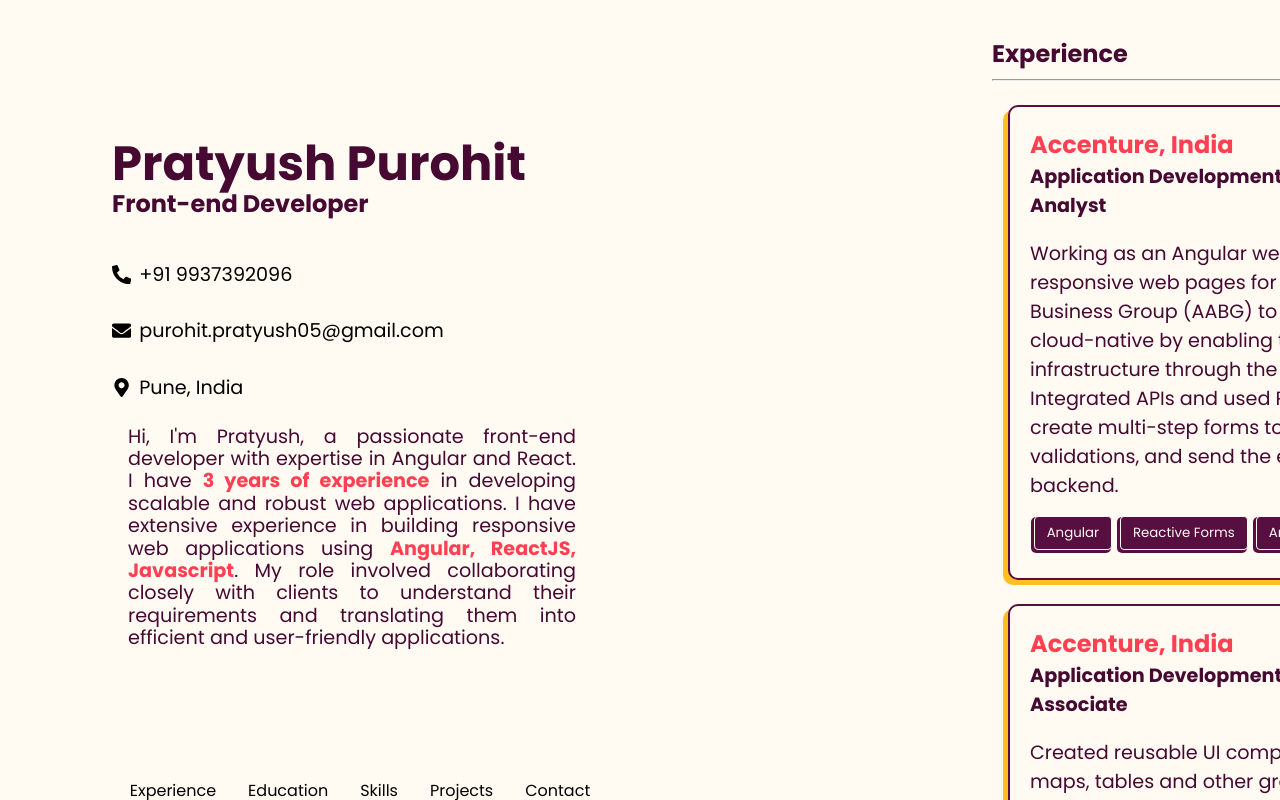
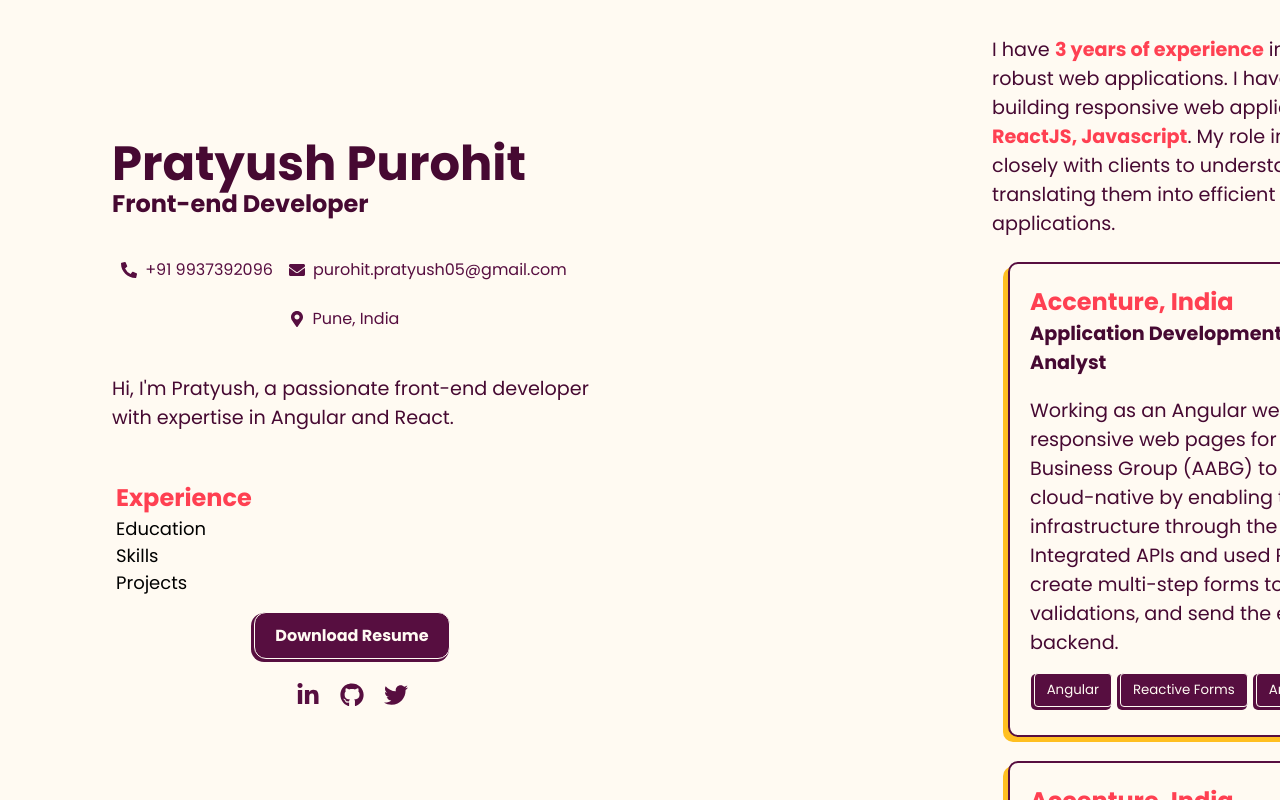
Before and after one commit to Pratyush-05/portfolio, a React (Create React App) app: page / in a window 1280 px wide. Shown: the top 800 px of the page. Built offline with nearby package versions, Linux system fonts and the light colour scheme.

Commit message:
made left side container changes

```diff
--- a/src/components/Contact.css
+++ b/src/components/Contact.css
@@ -1,9 +1,11 @@
 /* Contact.css */
 .contact {
-  color: #000;
+  color: #570e40;
   display: flex;
   align-items: center;
   flex-wrap: wrap;
+  justify-content: center;
+  margin-bottom: 1rem;
 }
 
 .contact p {
--- a/src/components/Experince.js
+++ b/src/components/Experince.js
@@ -1,64 +1,77 @@
-import WorkExperience from './WorkExperience';
+import WorkExperience from "./WorkExperience";
 
 const Experience = () => {
   const workExperiences = [
     {
-          company: 'Accenture, India',
-          location: 'Pune, India',
-          role: 'Application Development Analyst',
-          startDate: 'September 2022',
-          endDate: 'Present',
+      company: "Accenture, India",
+      location: "Pune, India",
+      role: "Application Development Analyst",
+      startDate: "September 2022",
+      endDate: "Present",
       responsibilities: [
-            'Working as an Angular web developer to build responsive web pages for Accenture AWS Business Group (AABG) to help clients become cloud-native by enabling them to set up cloud infrastructure through the web application.',
-            'Integrated APIs and used Reactive forms to create multi-step forms to fetch inputs, apply validations, and send the entered value to the backend.',
-            'Created pages having features like instant search (using Pipes), applying filters, sorting, and displaying status by manipulating components of the Angular Material UI library and writing logic in TypeScript.',
+        "Working as an Angular web developer to build responsive web pages for Accenture AWS Business Group (AABG) to help clients become cloud-native by enabling them to set up cloud infrastructure through the web application.",
+        "Integrated APIs and used Reactive forms to create multi-step forms to fetch inputs, apply validations, and send the entered value to the backend.",
+        "Created pages having features like instant search (using Pipes), applying filters, sorting, and displaying status by manipulating components of the Angular Material UI library and writing logic in TypeScript.",
       ],
-          techStacks: ['Angular', 'Reactive Forms', 'Angular Material', 'TypeScript'],
+      techStacks: [
+        "Angular",
+        "Reactive Forms",
+        "Angular Material",
+        "TypeScript",
+      ],
     },
     {
-          company: 'Accenture, India',
-          location: 'Bengaluru, India',
-          role: 'Application Development Associate',
-          startDate: 'June 2021',
-          endDate: 'August 2022',
+      company: "Accenture, India",
+      location: "Bengaluru, India",
+      role: "Application Development Associate",
+      startDate: "June 2021",
+      endDate: "August 2022",
       responsibilities: [
-            'Created reusable UI components such as charts, maps, tables and other graphical representations for data visualization using Angular to build a component library for Accenture.',
-            'Wrote unit test cases using Jasmine and Karma to increase code coverage.',
-            'Analysed SonarQube reports and refactored code to resolve code smells and security hotspots to improve code quality and decrease code complexity.',
-            'Cleared TechLeap by Accenture and was eligible for fast-track promotion.',
+        "Created reusable UI components such as charts, maps, tables and other graphical representations for data visualization using Angular to build a component library for Accenture.",
+        "Wrote unit test cases using Jasmine and Karma to increase code coverage.",
+        "Analysed SonarQube reports and refactored code to resolve code smells and security hotspots to improve code quality and decrease code complexity.",
+        "Cleared TechLeap by Accenture and was eligible for fast-track promotion.",
       ],
-          techStacks: ['Angular', 'Jasmine', 'Karma', 'SonarQube'],
+      techStacks: ["Angular", "Jasmine", "Karma", "SonarQube"],
     },
     {
-          company: 'Auxentious Technologies',
-          location: 'Bhubaneswar, Odisha',
-          role: 'Front-end Developer',
-          startDate: 'January 2021',
-          endDate: 'April 2021',
+      company: "Auxentious Technologies",
+      location: "Bhubaneswar, Odisha",
+      role: "Front-end Developer",
+      startDate: "January 2021",
+      endDate: "April 2021",
       responsibilities: [
-            'Involved in building the front-end application for the company using React.',
-            'Worked with the UX team to analyse and understand business requirements and converted the same into UI application.',
-            'Collaborated with the Backend team to create JSON schema and integrate API with UI.'
+        "Involved in building the front-end application for the company using React.",
+        "Worked with the UX team to analyse and understand business requirements and converted the same into UI application.",
+        "Collaborated with the Backend team to create JSON schema and integrate API with UI.",
       ],
-          techStacks: ['React', 'Jest', 'Tailwind CSS'],
+      techStacks: ["React", "Jest", "Tailwind CSS"],
     },
     {
-          company: 'DRDO',
-          location: 'Balasore, Odisha',
-          role: 'Project: Classify Different Air-Borne Objects',
-          startDate: 'May 2019',
-          endDate: 'June 2019',
+      company: "DRDO",
+      location: "Balasore, Odisha",
+      role: "Project: Classify Different Air-Borne Objects",
+      startDate: "May 2019",
+      endDate: "June 2019",
       responsibilities: [
-            'The classification was done by applying machine learning algorithms to data received from radars.',
-            'Parameters such as signal strength, acceleration, altitude and velocity were considered. Partitioning of the trajectory was done using the moving window concept.',
-            'The accuracy rates of the classifier models were noted. It was concluded that the best model for such data is the Decision Tree (Accuracy: 99.69%)',
+        "The classification was done by applying machine learning algorithms to data received from radars.",
+        "Parameters such as signal strength, acceleration, altitude and velocity were considered. Partitioning of the trajectory was done using the moving window concept.",
+        "The accuracy rates of the classifier models were noted. It was concluded that the best model for such data is the Decision Tree (Accuracy: 99.69%)",
       ],
-          techStacks: ['Python', 'Machine Learning'],
+      techStacks: ["Python", "Machine Learning"],
     },
   ];
 
   return (
     <div>
+      <p>
+        I have <strong>3 years of experience</strong> in developing scalable and
+        robust web applications. I have extensive experience in building
+        responsive web applications using{" "}
+        <strong>Angular, ReactJS, Javascript</strong>. My role involved
+        collaborating closely with clients to understand their requirements and
+        translating them into efficient and user-friendly applications.
+      </p>
       {workExperiences.map((experience, index) => (
         <WorkExperience
           key={index}
--- a/src/components/Home.css
+++ b/src/components/Home.css
@@ -40,9 +40,11 @@
     z-index: 1; /* Ensure it's on top of other elements */
   }
 
-  .description{
+  .description {
     font-size: small;
   }
+
+
 } /* Styles for screens between 768px and 1024px (tablets) */
 @media (min-width: 768px) and (max-width: 1024px) {
   .home {
@@ -56,6 +58,12 @@
 } /* Styles for screens larger than 1024px (desktops) */
 @media (min-width: 1025px) {
   /* Existing styles */
+
+  .left-desc{
+    margin-bottom: 3rem;
+    font-size: larger;
+    text-align: left;
+  }
   .home {
     width: 50%;
     min-height: 100vh;
@@ -80,11 +88,11 @@
     font-size: 3rem;
     margin-bottom: 1rem;
   }
-  .hero-content p {
+  /* .hero-content p {
     font-size: 1.2rem;
     margin-bottom: 2rem;
     text-align: justify;
-  } /* .btn { display: inline-block; background-color: 460932; color: #fff; padding: 0.5rem 1rem; border-radius: 0.25rem; text-decoration: none; transition: background-color 0.3s ease; } .btn:hover { background-color: rgb(60, 60, 60); } */
+  } .btn { display: inline-block; background-color: 460932; color: #fff; padding: 0.5rem 1rem; border-radius: 0.25rem; text-decoration: none; transition: background-color 0.3s ease; } .btn:hover { background-color: rgb(60, 60, 60); } */
   .subheading p {
     font-size: 1.2rem;
     text-align: left;
@@ -94,7 +102,6 @@
     /* color:#ff4052; */
     text-align: left;
   }
-
 
   .mainContainer {
     display: flex;
@@ -109,6 +116,7 @@
     margin-left: 1rem;
   }
   .nav-link {
+    cursor: default;
     color: black;
     text-decoration: none;
     padding: 0.5rem;
@@ -118,16 +126,33 @@
   .nav-link.active {
     /* Class for the active link */
     font-weight: bold; /* Making the text bold */
-    font-size: 1.25rem; /* Increasing the font size to make it grow */
-    color: black; /* Change color to make it visually distinctive */
+    font-size: x-large; /* Increasing the font size to make it grow */
+    color: #ff4052; /* Change color to make it visually distinctive */
   }
   .nav-link:hover {
     background-color: rgba(255, 255, 255, 0.2);
     cursor: default;
+    cursor: pointer;
   }
   .navbar-nav {
-    margin: 5rem;
-    justify-content: center;
+    font-size: large;
+    flex-direction: column;
+    list-style: none;
+    justify-content: start;
+    text-align: left;
+    margin-bottom: 1rem;
+    margin-left: -20px;
+  }
+
+  .description{
+    font-size: x-large;
+  }
+
+  .sect{
+    display: none;
+  }
+  hr{
+    display: none;
   }
 }
 .designation {
@@ -135,14 +160,13 @@
   margin-top: -30px;
 }
 
-.name{
+.name {
   text-align: left;
 }
 
 .description {
   margin-right: 1rem;
   text-align: justify;
-  padding: 1rem;
   line-height: 1.4rem;
   margin: auto;
 }
@@ -151,13 +175,12 @@ strong {
   color: #ff4052;
 }
 
-.hero-content{
+.hero-content {
   display: flex;
   flex-direction: column;
   padding: 0 1rem;
 }
 
-.sect{
-
+.sect {
   margin-bottom: 0px;
 }
--- a/src/components/Home.js
+++ b/src/components/Home.js
@@ -20,16 +20,10 @@ const Home = () => {
           <h2 className="designation">Front-end Developer</h2>
           <Contact />
 
-          <p className="description">
+          <p className=" left-desc">
             Hi, I'm Pratyush, a passionate front-end developer with expertise in
-            Angular and React. I have <strong>3 years of experience</strong> in
-            developing scalable and robust web applications. I have extensive
-            experience in building responsive web applications using{" "}
-            <strong>Angular, ReactJS, Javascript</strong>. My role involved
-            collaborating closely with clients to understand their requirements
-            and translating them into efficient and user-friendly applications.
+            Angular and React.
           </p>
-
 
           <ul className="navbar-nav">
             <li className="nav-item">
@@ -40,6 +34,7 @@ const Home = () => {
                 smooth={true}
                 duration={500}
                 activeClass="active"
+                offset={-70}
               >
                 Experience
               </Link>
@@ -78,11 +73,6 @@ const Home = () => {
                 activeClass="active"
               >
                 Projects
-              </Link>
-            </li>
-            <li className="nav-item">
-              <Link to="/contact" className="nav-link">
-                Contact
               </Link>
             </li>
           </ul>
--- a/src/components/Skills.css
+++ b/src/components/Skills.css
@@ -2,11 +2,12 @@
 .skills-container {
   padding: 20px;
   color: #460932;
-  border: 2px solid #570e40;
   background-color: #fffaf2;
   box-shadow: -5px 5px 0 0 #ffbf21;
   border-radius: 10px;
   margin: 0 1rem;
+  overflow: hidden;
+  border: 2px solid #570e40;
 }
 
 .skills-grid {
@@ -35,28 +36,18 @@
 }
 
 @media (max-width: 768px) {
-  /* .skills-container {
+  .skills-container {
     margin: 0 0.5rem;
+    overflow-x: scroll;
+    -webkit-overflow-scrolling: touch;
   }
 
-  .skills-grid {
-    grid-template-columns: repeat(2, 1fr);
-  } */
-
-  .skills-container {
-    padding: 20px;
-    color: #460932;
-    border: 2px solid #570e40;
-    background-color: #fffaf2;
-    box-shadow: -5px 5px 0 0 #ffbf21;
-    border-radius: 10px;
-    margin: 0 0.5rem;
-    overflow: hidden;
+  .skills-row {
+    display: flex;
+    transition: transform 0.3s ease-out; /* Updated transition */
   }
 
-  .skills-grid {
-    display: grid;
-    grid-template-columns: repeat(3, 1fr);
-    grid-gap: 20px;
+  .skill-cell {
+    flex: 0 0 33.33%;
   }
 }
--- a/src/components/Skills.js
+++ b/src/components/Skills.js
@@ -1,8 +1,6 @@
-import React, { useState, useEffect } from 'react';
+import React, { useState, useEffect, useRef } from 'react';
 import './Skills.css';
 import { FaReact, FaAngular, FaHtml5, FaCss3Alt, FaJsSquare, FaNodeJs, FaPython, FaJava, FaGitAlt, FaBootstrap } from 'react-icons/fa';
-import SwipeableViews from 'react-swipeable-views';
-import { autoPlay } from 'react-swipeable-views-utils';
 
 const Skills = () => {
   const skills = [
@@ -16,7 +14,6 @@ const Skills = () => {
     { icon: <FaJava />, name: 'Java' },
     { icon: <FaGitAlt />, name: 'Git' },
     { icon: <FaBootstrap />, name: 'Bootstrap' },
-    // Add more skills as needed
   ];
 
   return (
@@ -31,42 +28,62 @@ const Skills = () => {
 };
 
 const SwipeableSkillsSection = ({ skills }) => {
-  const [currentIndex, setCurrentIndex] = useState(0);
-  const skillsPerView = 3;
-  const skillsViews = [];
-  const AutoPlaySwipeableViews = autoPlay(SwipeableViews);
-
-  // Create an infinite loop of skills
+  const containerRef = useRef(null);
+  const [isScrolling, setIsScrolling] = useState(false);
+  const [scrollPosition, setScrollPosition] = useState(0);
   const infiniteSkills = [...skills, ...skills, ...skills];
 
-  for (let i = 0; i < infiniteSkills.length; i += skillsPerView) {
-    skillsViews.push(
-      <div key={i} className="skills-grid">
-        {infiniteSkills.slice(i, i + skillsPerView).map((skill, index) => (
+  useEffect(() => {
+    const handleScroll = () => {
+      setIsScrolling(true);
+    };
+
+    const container = containerRef.current;
+    if (window.innerWidth <= 768 && container) {
+      container.addEventListener('scroll', handleScroll);
+    }
+
+    return () => {
+      if (window.innerWidth <= 768 && container) {
+        container.removeEventListener('scroll', handleScroll);
+      }
+    };
+  }, []);
+
+  useEffect(() => {
+    let timer;
+
+    const startAutoScroll = () => {
+      timer = setInterval(() => {
+        setScrollPosition((prevPosition) => (prevPosition + 100) % (infiniteSkills.length * 100));
+      }, 2000);
+    };
+
+    const stopAutoScroll = () => {
+      clearInterval(timer);
+    };
+
+    if (window.innerWidth <= 768 && !isScrolling) {
+      startAutoScroll();
+    } else {
+      stopAutoScroll();
+    }
+
+    return stopAutoScroll;
+  }, [isScrolling, infiniteSkills.length]);
+
+
+  return (
+    <div ref={containerRef}>
+      <div className="skills-row" style={{ transform: `translateX(-${scrollPosition}%)` }}>
+        {infiniteSkills.map((skill, index) => (
           <div key={index} className="skill-cell">
             <div className="skill-icon">{skill.icon}</div>
             <div className="skill-name">{skill.name}</div>
           </div>
         ))}
       </div>
-    );
-  }
-
-  useEffect(() => {
-    const timer = setInterval(() => {
-      setCurrentIndex((prevIndex) => (prevIndex + 1) % skillsViews.length);
-    }, 2000); // Adjust the delay (in milliseconds) to control the speed
-
-    return () => clearInterval(timer);
-  }, [skillsViews.length]);
-
-  return (
-    <AutoPlaySwipeableViews
-      index={currentIndex}
-      disabled={true} // Disable swiping gesture
-    >
-      {skillsViews}
-    </AutoPlaySwipeableViews>
+    </div>
   );
 };
 
```
Lines whose indentation alone changed are shown as unchanged.
